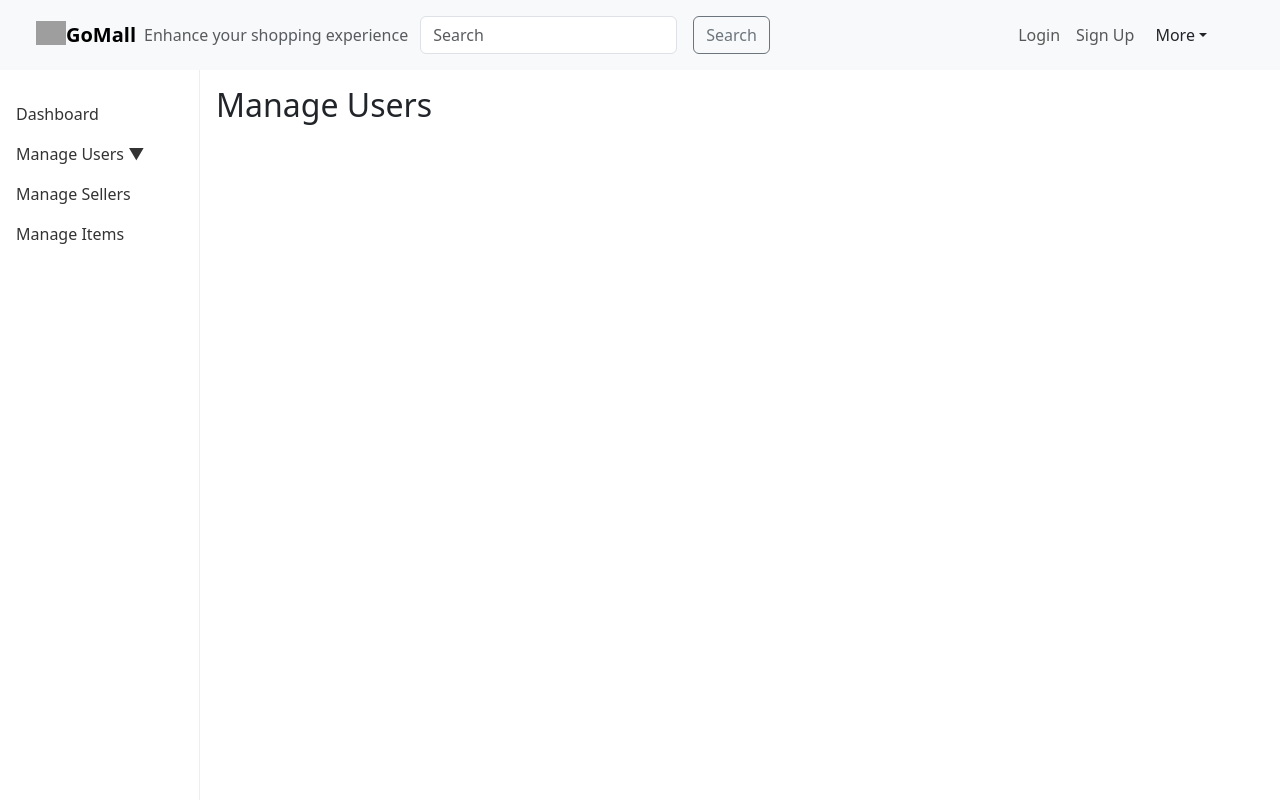
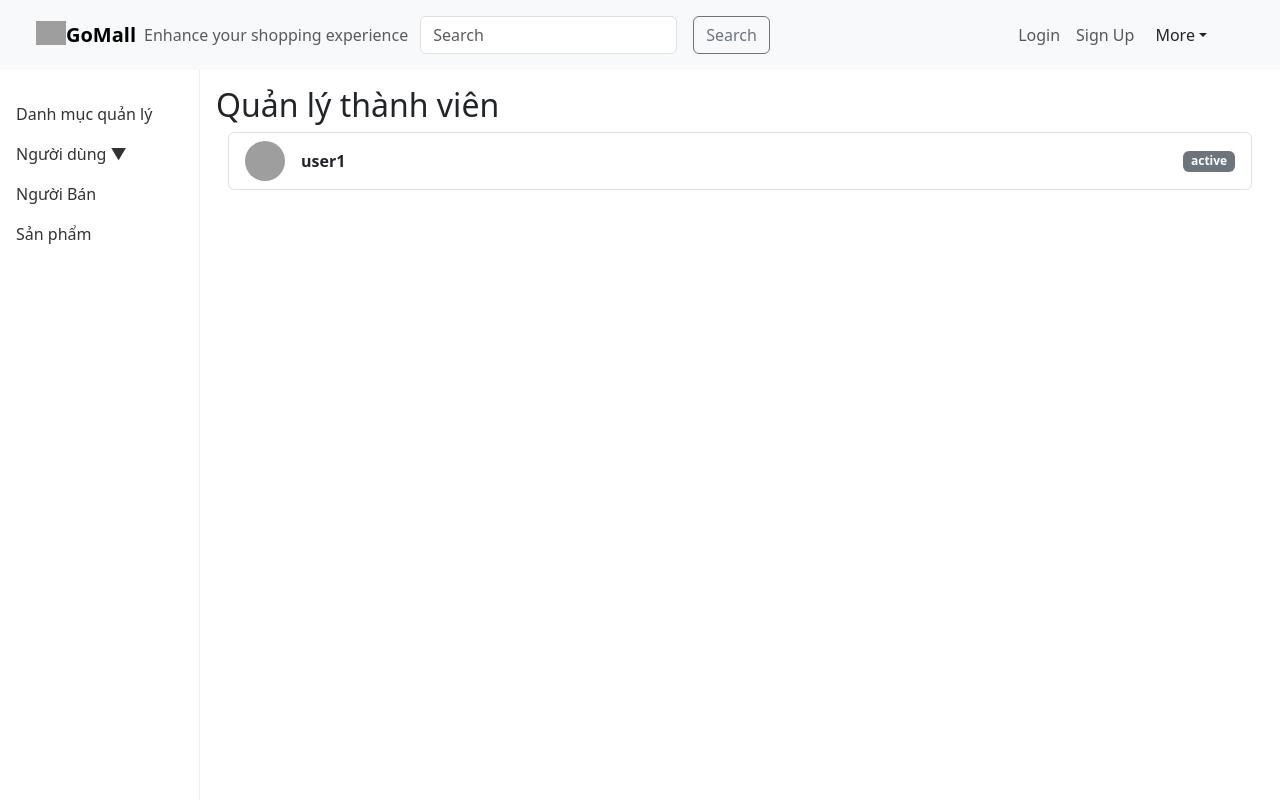
Before and after one commit to Alterix53/SE_GoMall, a React (Create React App) app in the folder e-commerce/gomallclient/: page /Admin/ManageUser in a window 1280 px wide. Shown: the top 800 px of the page. Built offline with nearby package versions, Linux system fonts and the light colour scheme; grey boxes are pictures that could not be loaded.

Commit message:
add user and seller page

```diff
--- a/e-commerce/gomallclient/src/App.js
+++ b/e-commerce/gomallclient/src/App.js
@@ -22,6 +22,7 @@ function AdminLayout() {
         <Routes>
           <Route path="/" element={<DashboardPage />} />
           <Route path="ManageUser" element={<ManageUserPage />} />
+          <Route path="ManageUser/User" element={<ManageUserPage />} />
           <Route path="ManageSeller" element={<ManageSellerPage />} />
           <Route path="Items" element={<ItemsPage />} />
         </Routes>
--- a/e-commerce/gomallclient/src/Component/Admin/SellerDetailModal.jsx
+++ b/e-commerce/gomallclient/src/Component/Admin/SellerDetailModal.jsx
@@ -1,29 +1,31 @@
 import React from "react";
 
-function SellerDetailModal({ seller }) {
+function SellerDetailModal({ seller, onClose }) {
   return (
     <div>
       {/* Seller detail modal content here */}
       <div className="modal-dialog modal-lg">
         <div className="modal-content">
+
           <div className="modal-header">
-            <h5 className="modal-title">Seller Detail</h5>
-            <button type="button" className="btn-close" data-bs-dismiss="modal" aria-label="Close"></button>
+            <h5 className="modal-title">Thông tin người bán</h5>
+            <button type="button" className="btn-close" aria-label="Close" onClick={onClose}></button>
           </div>
+
           <div className="modal-body">
             <div className="row align-items-center mb-3">
               {/* Ảnh người bán */}
               <div className="col-md-3 text-center">
                 <img
                   src={seller.avatarUrl || "/default-avatar.png"}
-                  alt="Seller Avatar"
+                  alt="Ảnh người bán"
                   className="img-fluid rounded-circle"
                   style={{ width: "100px", height: "100px", objectFit: "cover" }}
                 />
               </div>
               {/* Thông tin cơ bản */}
               <div className="col-md-9">
-                <h4>{seller.username}</h4>
+                <h4>Tên đăng nhập: {seller.username}</h4>
                 <p className="mb-1"><strong>Tên ĐKKD:</strong> {seller.businessName}</p>
               </div>
             </div>
@@ -37,6 +39,7 @@ function SellerDetailModal({ seller }) {
                 {/* Thêm các thông tin khác nếu cần */}
               </div>
             </div>
+
           </div>
         </div>
       </div>
--- a/e-commerce/gomallclient/src/Component/Admin/SidebarNav.jsx
+++ b/e-commerce/gomallclient/src/Component/Admin/SidebarNav.jsx
@@ -8,7 +8,7 @@ function SidebarNav() {
       <ul style={{ listStyle: 'none', padding: 0, margin: 0 }}>
         <li style={{ marginBottom: '1rem' }}>
           <NavLink to="/Admin/" end style={({ isActive }) => ({ fontWeight: isActive ? 'bold' : 'normal', color: isActive ? '#007bff' : '#333', textDecoration: 'none' })}>
-            Dashboard
+            Danh mục quản lý
           </NavLink>
         </li>
         <li style={{ marginBottom: '1rem' }}>
@@ -16,18 +16,18 @@ function SidebarNav() {
             style={{ cursor: 'pointer', fontWeight: openUserMenu ? 'bold' : 'normal', color: openUserMenu ? '#007bff' : '#333' }}
             onClick={() => setOpenUserMenu((prev) => !prev)}
           >
-            Manage Users {openUserMenu ? '▲' : '▼'}
+            Người dùng {openUserMenu ? '▲' : '▼'}
           </div>
           {openUserMenu && (
             <ul style={{ listStyle: 'none', paddingLeft: 16, marginTop: 8 }}>
               <li style={{ marginBottom: 6 }}>
-                <NavLink to="/Admin/ManageUser" style={({ isActive }) => ({ fontWeight: isActive ? 'bold' : 'normal', color: isActive ? '#007bff' : '#333', textDecoration: 'none' })}>
-                  Xem thành viên
+                <NavLink to="/Admin/ManageUser/User" style={({ isActive }) => ({ fontWeight: isActive ? 'bold' : 'normal', color: isActive ? '#007bff' : '#333', textDecoration: 'none' })}>
+                  Thành viên
                 </NavLink>
               </li>
               <li>
                 <NavLink to="/Admin/ManageUser/reported" style={({ isActive }) => ({ fontWeight: isActive ? 'bold' : 'normal', color: isActive ? '#007bff' : '#333', textDecoration: 'none' })}>
-                  Thành viên bị báo cáo
+                  Bị báo cáo
                 </NavLink>
               </li>
             </ul>
@@ -35,12 +35,12 @@ function SidebarNav() {
         </li>
         <li style={{ marginBottom: '1rem' }}>
           <NavLink to="/Admin/ManageSeller" style={({ isActive }) => ({ fontWeight: isActive ? 'bold' : 'normal', color: isActive ? '#007bff' : '#333', textDecoration: 'none' })}>
-            Manage Sellers
+            Người Bán
           </NavLink>
         </li>
         <li style={{ marginBottom: '1rem' }}>
           <NavLink to="/Admin/Items" style={({ isActive }) => ({ fontWeight: isActive ? 'bold' : 'normal', color: isActive ? '#007bff' : '#333', textDecoration: 'none' })}>
-            Manage Items
+            Sản phẩm
           </NavLink>
         </li>
       </ul>
--- /dev/null
+++ b/e-commerce/gomallclient/src/Component/Admin/UserSellerListItem.jsx
@@ -0,0 +1,29 @@
+import React from "react";
+
+function UserSellerListItem({ data, onClick }) {
+  return (
+    <li
+      className="list-group-item d-flex align-items-center"
+      style={{ cursor: "pointer" }}
+      onClick={onClick}
+    >
+      <img
+        src={data.avatarUrl || "/default-avatar.png"}
+        alt="avatar"
+        className="rounded-circle me-3"
+        style={{ width: 40, height: 40, objectFit: "cover" }}
+      />
+      <div>
+        <div className="fw-bold">{data.username}</div>
+        {data.businessName && (
+          <div className="text-secondary">{data.businessName}</div>
+        )}
+      </div>
+      {data.status && (
+        <span className="ms-auto badge bg-secondary">{data.status}</span>
+      )}
+    </li>
+  );
+}
+
+export default UserSellerListItem;
--- a/e-commerce/gomallclient/src/Component/Admin/pages/ManageSellerPage.jsx
+++ b/e-commerce/gomallclient/src/Component/Admin/pages/ManageSellerPage.jsx
@@ -1,5 +1,6 @@
 import React, { useState } from "react";
 import SellerDetailModal from "../SellerDetailModal";
+import UserSellerListItem from "../UserSellerListItem";
 
 const FILTERS = [
   { key: "all", label: "Tất cả" },
@@ -70,31 +71,17 @@ function ManageSellerPage() {
           <li className="list-group-item text-muted">Không có người bán nào.</li>
         )}
         {filteredSellers.map((seller) => (
-          <li
-            className="list-group-item d-flex align-items-center"
+          <UserSellerListItem
             key={seller.id}
-            style={{ cursor: "pointer" }}
+            data={seller}
             onClick={() => setSelectedSeller(seller)}
-          >
-            <img
-              src={seller.avatarUrl || "/default-avatar.png"}
-              alt="avatar"
-              className="rounded-circle me-3"
-              style={{ width: 40, height: 40, objectFit: "cover" }}
-            />
-            <div>
-              <div className="fw-bold">{seller.username}</div>
-              <div className="text-secondary">{seller.businessName}</div>
-            </div>
-            <span className="ms-auto badge bg-secondary">{seller.status}</span>
-          </li>
+          />
         ))}
       </ul>
       {/* Modal chi tiết người bán */}
       {selectedSeller && (
         <div className="modal show d-block" tabIndex="-1">
-          <div className="modal-backdrop fade show" onClick={() => setSelectedSeller(null)} />
-          <SellerDetailModal seller={selectedSeller} />
+          <SellerDetailModal seller={selectedSeller} onClose={() => setSelectedSeller(null)} />
         </div>
       )}
     </div>
--- a/e-commerce/gomallclient/src/Component/Admin/pages/ManageUserPage.jsx
+++ b/e-commerce/gomallclient/src/Component/Admin/pages/ManageUserPage.jsx
@@ -1,12 +1,45 @@
-import React from "react";
+import React, { useState } from "react";
 
 import UserDetailModal from "../UserDetailModal";
+import UserSellerListItem from "../UserSellerListItem";
+
+const USERS = [
+  {
+    id: 1,
+    username: "user1",
+    email: "user1@email.com",
+    phone: "0987654321",
+    address: "TP.HCM",
+    status: "active",
+    avatarUrl: "",
+  },
+  // ... thêm dữ liệu mẫu
+];
 
 function ManageUserPage() {
+  const [selectedUser, setSelectedUser] = useState(null);
+
   return (
-    <div>
-      <h2>Manage Users</h2>
-
+    <div className="container-fluid">
+      <h2 className="row text-center" style={{ minWidth: 180 }}>Quản lý thành viên</h2>
+      <ul className="list-group">
+        {USERS.length === 0 && (
+          <li className="list-group-item text-muted">Không có thành viên nào.</li>
+        )}
+        {USERS.map((user) => (
+          <UserSellerListItem
+            key={user.id}
+            data={user}
+            onClick={() => setSelectedUser(user)}
+          />
+        ))}
+      </ul>
+      {/* Modal chi tiết thành viên */}
+      {selectedUser && (
+        <div className="modal show d-block" tabIndex="-1">
+          <UserDetailModal user={selectedUser} onClose={() => setSelectedUser(null)} />
+        </div>
+      )}
     </div>
   );
 }
```
